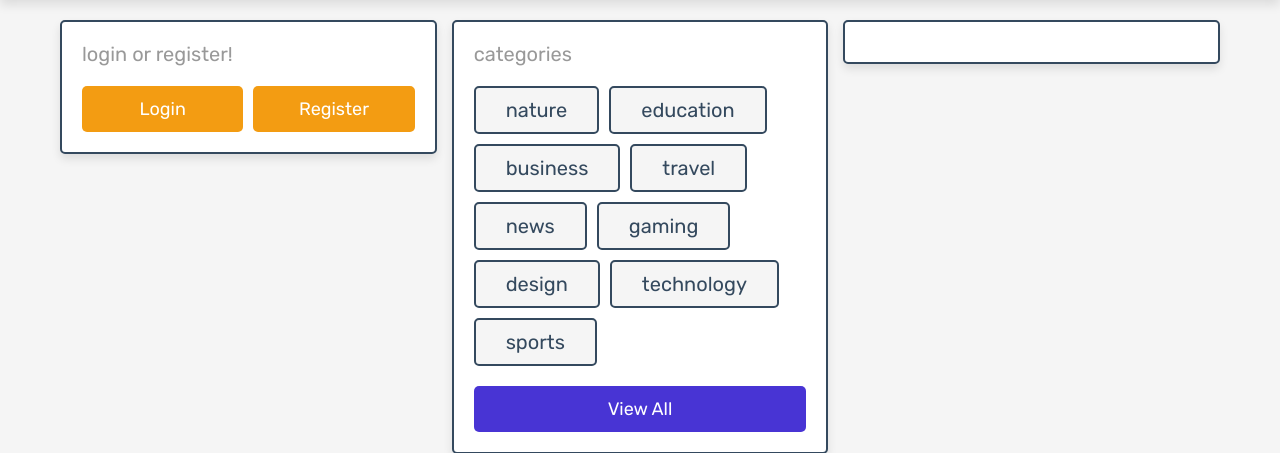
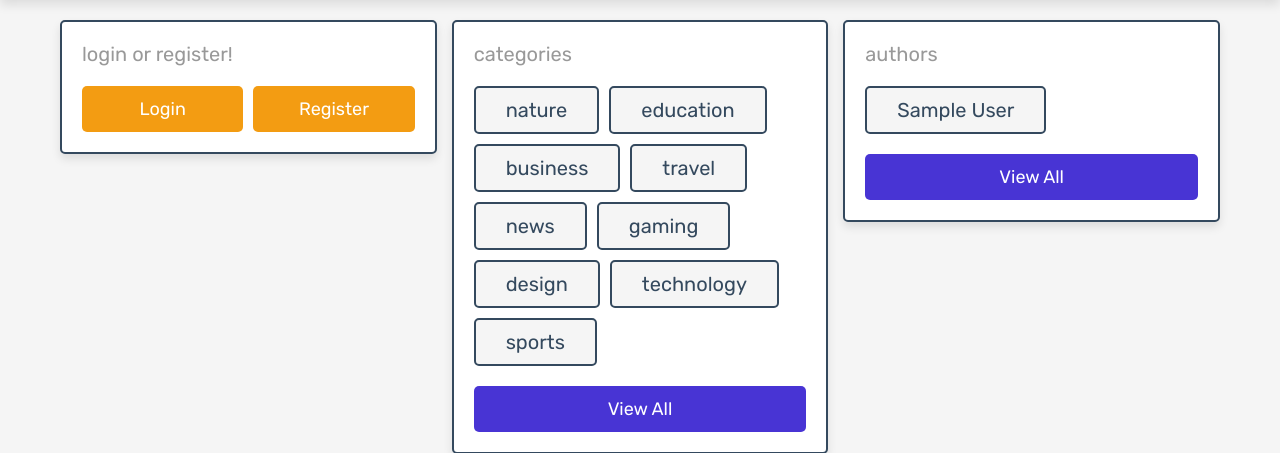
Before and after one commit to devmuhammadzaki/blogo, a PHP site: page /home.php in a window 1280 px wide. Shown: the part 86-539 px from the top of the page. Run offline with PHP 8.4, Linux system fonts and the light colour scheme; tables that the repository leaves empty or names only in its code hold one stand-in row (values such as "Sample post"); some libraries are stand-ins or nearby versions.

Commit message:
home authors box and home grid finished

```diff
--- a/components/footer.php
+++ b/components/footer.php
@@ -1,3 +1,3 @@
 <footer class="footer">
-    &copy; <? date('Y'); ?> <span>Muhammad Zaki</span> @devmuhammadzaki
+    &copy; <?= date('Y'); ?> <span>Muhammad Zaki</span> @devmuhammadzaki
 </footer>
--- a/components/user_header.php
+++ b/components/user_header.php
@@ -45,7 +45,7 @@ if (isset($message)) {
             if ($select_profile->rowCount() > 0) {
                 $fetch_profile = $select_profile->fetch(PDO::FETCH_ASSOC);
             ?>
-                <p class="name"><? $fetch_profile['name'] ?></p>
+                <p class="name"><?= $fetch_profile['name'] ?></p>
                 <a href="update.php" class="btn">update profile</a>
                 <div class="flex-btn">
                     <a href="login.php" class="option-btn">login</a>
--- a/home.php
+++ b/home.php
@@ -43,9 +43,9 @@ if (isset($_SESSION['user_id'])) {
                     $count_user_likes->execute([$user_id]);
                     $total_user_likes = $count_user_comments->rowCount();
                 ?>
-                    <p>welcome <span><? $fetch_profile['name']; ?></span></p>
-                    <p>total comments: <span><? $total_user_comments; ?></span></p>
-                    <p>posts liked: <span><? $total_user_likes; ?></span></p>
+                    <p>welcome <span><?= $fetch_profile['name']; ?></span></p>
+                    <p>total comments: <span><?= $total_user_comments; ?></span></p>
+                    <p>posts liked: <span><?= $total_user_likes; ?></span></p>
                     <a href="update.php" class="btn">update profile</a>
                     <div class="flex-btn">
                         <a href="user_likes.php" class="option-btn">likes</a>
@@ -79,11 +79,29 @@ if (isset($_SESSION['user_id'])) {
                 </div>
             </div>
             <div class="box">
-
+                <p>authors</p>
+                <div class="flex-box">
+                    <?php
+                    $select_authors = $conn->prepare("SELECT DISTINCT name FROM `admin` LIMIT 10");
+                    $select_authors->execute();
+                    if ($select_authors->rowCount() > 0) {
+                        while ($fetch_authors = $select_authors->fetch(PDO::FETCH_ASSOC)) {
+                    ?>
+                            <a href="author_posts.php?author=<?= $fetch_authors['name'] ?>" class="links"><?= $fetch_authors['name'] ?></a>
+                    <?php
+                        }
+                    } else {
+                        echo '<p class="empty">no posts added yet</p>';
+                    }
+                    ?>
+                    <a href="authors.php" class="btn">view all</a>
+                </div>
             </div>
         </div>
     </section>
-    <section class="posts-container"></section>
+    <section class="posts-container">
+
+    </section>
 
     <?php include 'components/footer.php'; ?>
 
```
Also changed, not shown: author_posts.php (added).
